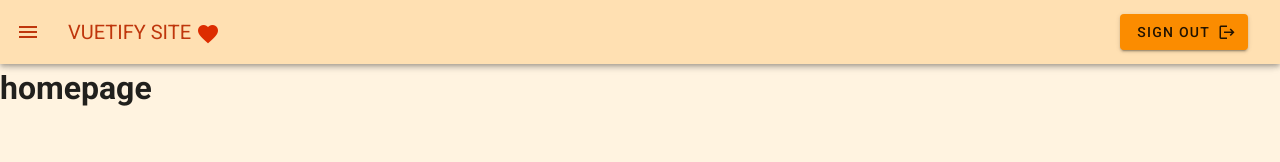
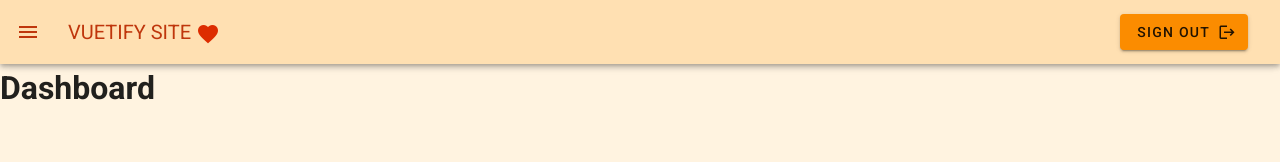
Before and after one commit to NeginSal/vuetify-project, a Vue app: page / in a window 1280 px wide. Shown: the top 162 px of the page. Built offline with nearby package versions, Linux system fonts and the light colour scheme.

Commit message:
adding routes

```diff
--- a/src/router/index.js
+++ b/src/router/index.js
@@ -1,22 +1,26 @@
 import Vue from 'vue'
 import VueRouter from 'vue-router'
-import Home from '../views/Home.vue'
+import Dashboard from '../views/Dashboard.vue'
+import Projects from '../views/Projects.vue'
+import Team from '../views/Team.vue'
 
 Vue.use(VueRouter)
 
 const routes = [
   {
     path: '/',
-    name: 'Home',
-    component: Home
+    name: 'dashboard',
+    component: Dashboard
   },
   {
-    path: '/about',
-    name: 'About',
-    // route level code-splitting
-    // this generates a separate chunk (about.[hash].js) for this route
-    // which is lazy-loaded when the route is visited.
-    component: () => import(/* webpackChunkName: "about" */ '../views/About.vue')
+    path: '/projects',
+    name: 'Projects',
+    component: Projects
+  },
+  {
+    path: '/team',
+    name: 'Team',
+    component: Team
   }
 ]
 
--- a/src/views/Home.vue
+++ b/src/views/Dashboard.vue
@@ -1,6 +1,6 @@
 <template>
 <div class="home">
-  <h1>homepage</h1>
+  <h1>Dashboard</h1>
 </div>
 
 
--- a/src/views/About.vue
+++ b/src/views/Projects.vue
@@ -1,5 +1,5 @@
 <template>
   <div class="about">
-    <h1>This is an about page</h1>
+    <h1>This is Projects page</h1>
   </div>
 </template>
--- /dev/null
+++ b/src/views/Team.vue
@@ -0,0 +1,15 @@
+<template>
+  <div class="about">
+    <h1>This is Team page</h1>
+  </div>
+</template>
+
+<script>
+export default {
+
+}
+</script>
+
+<style>
+
+</style>
```
